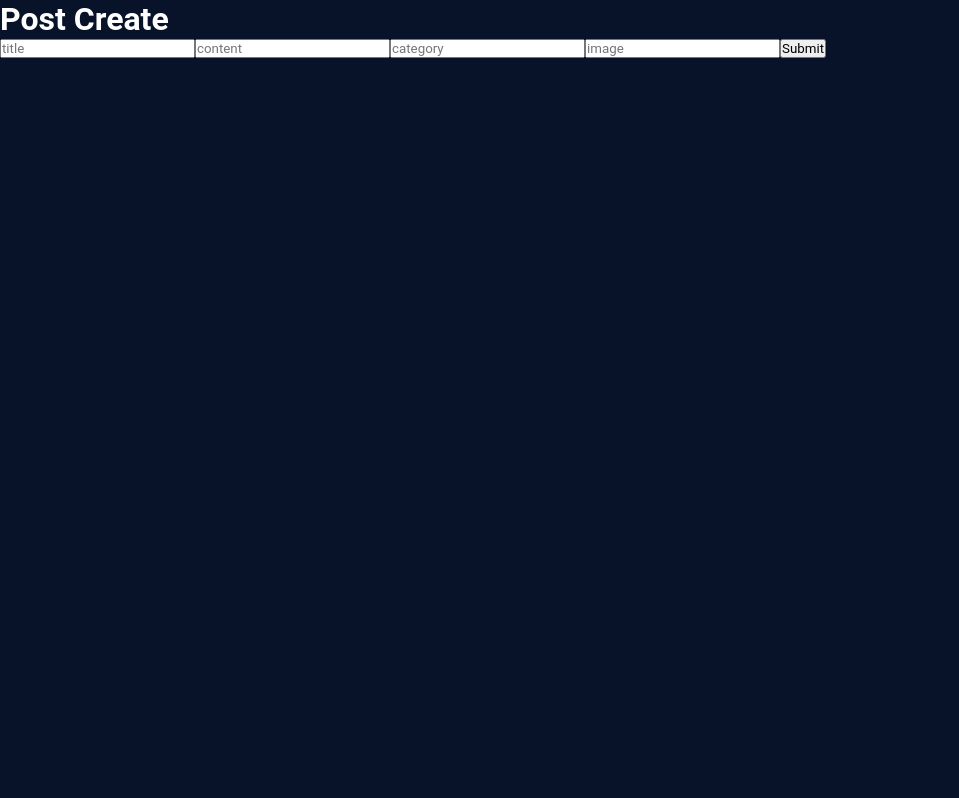
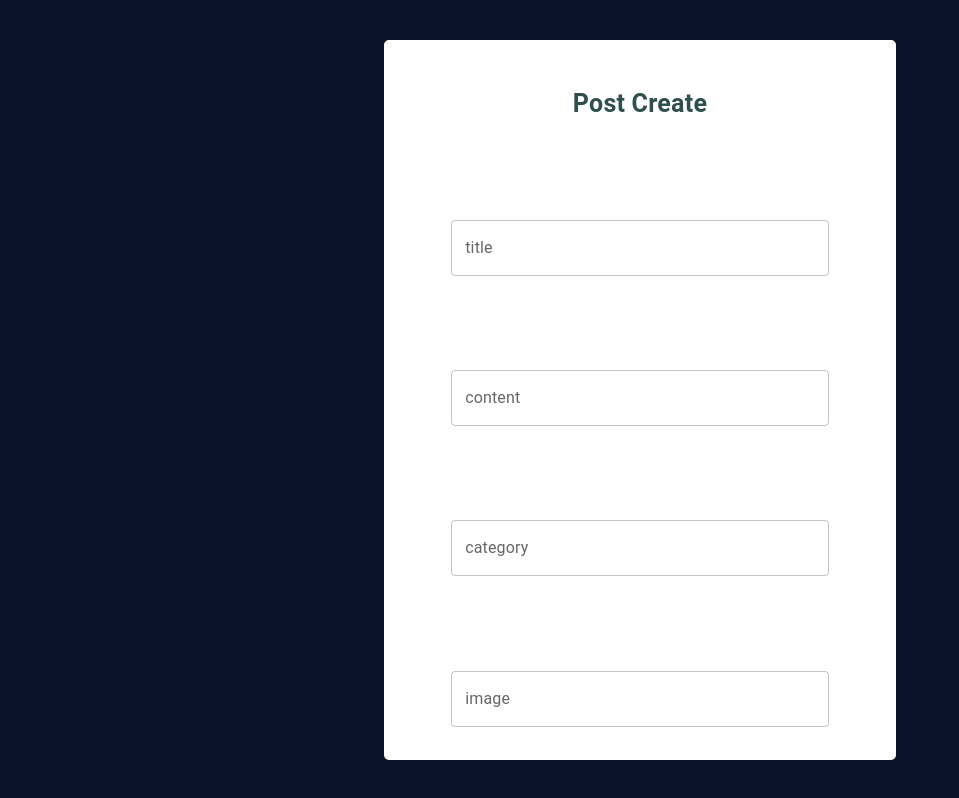
Before and after one commit to Leemihyun/CRUD_test, a React (Vite) app: page /new in a window 1280 px wide. Shown: the whole page, without its empty margins (0-959 px from the left). Built offline with nearby package versions, Linux system fonts and the light colour scheme.

Commit message:
화면디자인수정

```diff
--- a/package.json
+++ b/package.json
@@ -13,6 +13,7 @@
     "@emotion/react": "^11.11.1",
     "@emotion/styled": "^11.11.0",
     "@mui/material": "^5.14.8",
+    "@mui/x-data-grid": "^6.14.0",
     "@tanstack/react-query": "^4.33.0",
     "@tanstack/react-query-devtools": "^4.33.0",
     "@types/styled-components": "^5.1.26",
--- a/src/pages/PostCreateView.tsx
+++ b/src/pages/PostCreateView.tsx
@@ -6,7 +6,16 @@ import {useNavigate} from "react-router-dom";
 import PostForm , {PostFormValues} from "../components/PostForm.tsx";
 import { useForm } from "react-hook-form";
 import {Post} from "../types/Post.ts";
+import {StyledForm} from "./form.styles.ts";
+import {Box, Button, TextField, Typography} from "@mui/material";
 
+type FormValues = {
+    // id: string;
+    title: string;
+    content: string;
+    category: string;
+    image?: string;
+}
 
 const PostCreateView = () => {
     const navigate = useNavigate()
@@ -15,23 +24,11 @@ const PostCreateView = () => {
     // @ts-ignore
     const {
         register,
-        handleSubmit
-        // control,
-        // formState: {
-        //     errors,
-        //     isValid
-        // }
-    } = useForm<PostFormValues>()
+        handleSubmit,
+        formState: {errors}
+    } = useForm<FormValues>()
 
     const onSubmit = async (values: PostFormValues) => {
-        // console.log('create > async > values? ', values)
-        // const newPost  = {
-        //     title: values.title,
-        //     content: values.content,
-        //     category: values.category,
-        //     image: values.image,
-        // }
-        // console.log('newPost ? ', newPost)
         await mutateAsync(values as Post);
         navigate('/', {replace: true})
 
@@ -44,34 +41,96 @@ const PostCreateView = () => {
     // }
 
     return (
-        <div>
-            {isLoading && <h1>loading...</h1>}
-            {/*{isError && <h1>{isError.message}</h1>}*/}
-            <h1>Post Create</h1>
+        <>
+            <Box
+                height="100vh"
+                width="80%"
+                sx={{ display: "flex", justifyContent: "center", alignItems: "center"}}
+                margin={'0 auto'}
+            >
+                <StyledForm>
+                    <Typography className={'heading'}>Post Create</Typography>
+                    {isLoading && <Typography>loading...</Typography>}
                     <form onSubmit={handleSubmit(onSubmit)}>
-                <input
+                        <Box className={'form-container'}>
+                            <TextField
                                 type={'text'}
-                    placeholder={'title'}
-                    {...register('title', {required: true})}
+                                className={'input-field'}
+                                label={'title'}
+                                {...register('title', {
+                                    required: true,
+                                })}
                             />
-                <input
+                            {errors.title && <p className={'error-msg'}>{errors.title.message}</p>}
+
+                            <TextField
                                 type={'text'}
-                    placeholder={'content'}
-                    {...register('content', {required: true})}
+                                className={'input-field'}
+                                label={'content'}
+                                {...register('content', {
+                                    required: true,})}
                             />
-                <input
+                            {errors.content && <p className={'error-msg'}>{errors.content.message}</p>}
+
+                            <TextField
                                 type={'text'}
-                    placeholder={'category'}
-                    {...register('category', {required: true})}
+                                className={'input-field'}
+                                label={'category'}
+                                {...register('category', {
+                                    required: true,})}
                             />
-                <input
+                            {errors.category && <p className={'error-msg'}>{errors.category.message}</p>}
+
+                            <TextField
                                 type={'text'}
-                    placeholder={'image'}
-                    {...register('image', {required: true})}
+                                className={'input-field'}
+                                label={'image'}
+                                {...register('image', {
+                                    required: true
+                                    // minLength: {
+                                    //     value: 8,
+                                    //     message: 'Username should be at least 8 character',
+                                    // }
+                                })}
                             />
-                <input type={'submit'}/>
+                            {errors.image && <p className={'error-msg'}>{errors.image.message}</p>}
+
+                            <Button type={'submit'} className={'submit'} variant={'contained'} size={'large'}>Update</Button>
+                        </Box>
+
                     </form>
-        </div>
+                </StyledForm>
+            </Box>
+
+        {/*<div>*/}
+        {/*    {isLoading && <h1>loading...</h1>}*/}
+        {/*    /!*{isError && <h1>{isError.message}</h1>}*!/*/}
+        {/*    <h1>Post Create</h1>*/}
+        {/*    <form onSubmit={handleSubmit(onSubmit)}>*/}
+        {/*        <input*/}
+        {/*            type={'text'}*/}
+        {/*            placeholder={'title'}*/}
+        {/*            {...register('title', {required: true})}*/}
+        {/*        />*/}
+        {/*        <input*/}
+        {/*            type={'text'}*/}
+        {/*            placeholder={'content'}*/}
+        {/*            {...register('content', {required: true})}*/}
+        {/*        />*/}
+        {/*        <input*/}
+        {/*            type={'text'}*/}
+        {/*            placeholder={'category'}*/}
+        {/*            {...register('category', {required: true})}*/}
+        {/*        />*/}
+        {/*        <input*/}
+        {/*            type={'text'}*/}
+        {/*            placeholder={'image'}*/}
+        {/*            {...register('image', {required: true})}*/}
+        {/*        />*/}
+        {/*        <input type={'submit'}/>*/}
+        {/*    </form>*/}
+        {/*</div>*/}
+        </>
     );
 };
 
--- a/src/pages/PostDetailView.tsx
+++ b/src/pages/PostDetailView.tsx
@@ -1,6 +1,7 @@
 import {useNavigate, useParams} from "react-router-dom";
 import usePostDetail from "../hooks/usePostDetail.ts";
 import usePostDelete from "../hooks/usePostDelete.ts";
+import {Box, Button, Stack, Typography} from "@mui/material";
 
 const PostDetailView = () => {
     const navigate = useNavigate()
@@ -20,12 +21,36 @@ const PostDetailView = () => {
             {isLoading && <h1>Loading...</h1>}
             {error && <h1>{error.message}</h1>}
             {isSuccess && data && (
-                <div>
-                    {data.title}
-                </div>
+                <Stack direction={'column'}>
+                    <Stack direction={'row'} padding={10} >
+                        <Box
+                        // sx={{ marginX: 10}}
+                        >
+                            <img src={data.image} style={{width: 300, height: 300, objectFit: 'cover'}}/>
+                        </Box>
+                        <Stack direction={'column'} px={5} gap={3}>
+                            <Typography fontSize={50}>
+                            {data.title}
+                            </Typography>
+                            <Typography>
+                               category: {data.category}
+                            </Typography>
+                        </Stack>
+                    </Stack>
+
+                    <Stack px={10} >
+                        <Typography fontWeight={100}>
+                            content: {data.content}
+                        </Typography>
+                    </Stack>
+
+                    <Stack direction={'row'} padding={10} >
+                        <Button onClick={()=>navigate(`/update/${id}`)}>Update</Button>
+                         <Button onClick={handleDelete}>Delete</Button>
+                    </Stack>
+                </Stack>
             )}
-            <button onClick={()=>navigate(`/update/${id}`)}>Update</button>
-            <button onClick={handleDelete}>Delete</button>
+
         </div>
     );
 };
--- a/src/pages/PostListView.tsx
+++ b/src/pages/PostListView.tsx
@@ -1,24 +1,129 @@
 import usePostList from "../hooks/usePostList.ts";
+// import {useNavigate} from "react-router-dom";
+// import { DataGrid, GridColDef, GridValueGetterParams } from "@mui/x-data-grid";
+// import {
+//     Paper,
+//     Table, TableBody,
+//     TableCell,
+//     tableCellClasses,
+//     TableContainer,
+//     TableHead,
+//     TableRow,
+//     Typography
+// } from "@mui/material";
+import { styled } from '@mui/material/styles';
+import Table from '@mui/material/Table';
+import TableBody from '@mui/material/TableBody';
+import TableCell, { tableCellClasses } from '@mui/material/TableCell';
+import TableContainer from '@mui/material/TableContainer';
+import TableHead from '@mui/material/TableHead';
+import TableRow from '@mui/material/TableRow';
+import Paper from '@mui/material/Paper';
+import {DataGrid, GridColDef, GridValueGetterParams} from "@mui/x-data-grid";
+import {useState} from "react";
 import {useNavigate} from "react-router-dom";
+import {Button} from "@mui/material";
 
 const PostListView = () => {
     const navigate = useNavigate()
     const {isLoading, isSuccess, data, error} = usePostList()
+    const columns: GridColDef[] = [
+        { field: 'title', headerName: 'title', width: 150 },
+        { field: 'category', headerName: 'category', width: 100 },
+        { field: 'content', headerName: 'content', width: 330 },
+        {
+            field: 'image',
+            headerName: 'image',
+            width: 160,
+            // description: 'This column has a value getter and is not sortable.',
+            // sortable: false,
+            valueGetter: (params: GridValueGetterParams) =>
+                <img src={`${params.image}`} style={{ width: '100px', height: 'auto'}}/>
+                // `${params.row.firstName || ''} ${params.row.lastName || ''}`,
+        },
+    ];
+
+    const StyledTableCell = styled(TableCell)(({ theme }) => ({
+        [`&.${tableCellClasses.head}`]: {
+            backgroundColor: theme.palette.common.black,
+            color: theme.palette.common.white,
+        },
+        [`&.${tableCellClasses.body}`]: {
+            fontSize: 14,
+        },
+    }));
+
+    const StyledTableRow = styled(TableRow)(({ theme }) => ({
+        '&:nth-of-type(odd)': {
+            backgroundColor: theme.palette.action.hover,
+        },
+        // hide last border
+        '&:last-child td, &:last-child th': {
+            border: 0,
+        },
+    }));
+
+    const [getItem, setItem] = useState({})
+
     return (
         <>
-        <div>
-            {isLoading && <h1>Loading...</h1>}
+            {isLoading && <h1>loading...</h1>}
             {error && <h1>{error.message}</h1>}
-            {isSuccess && data?.map((item, index) => (
-               <div key={index}>
-                   <h1>{item.title}</h1>
-                   <button onClick={()=> navigate(`/${item.id}`)}>View Detail</button>
-               </div>
-            ))}
-        </div>
-        <div>
-            <button onClick={()=> navigate('/new')}>New Post</button>
-        </div>
+            {isSuccess &&
+                <>
+                    <DataGrid
+                    rows={data}
+                    columns={columns}
+                    initialState={{
+                        pagination: {
+                            paginationModel: { page: 0, pageSize: 20 },
+                        },
+                    }}
+                    pageSizeOptions={[5, 20]}
+                    checkboxSelection
+                    style={{ color: 'white'}}
+                    columnHeaderHeight={90}
+                    density={'compact'}
+                    onCellClick={(params,details)=>{
+                        setItem({...params});
+                        console.log('getItem? ' , getItem)
+                        console.log('params? ' ,params)
+                        console.log('details? ', details)
+                    }}
+                    />
+                    <Button onClick={()=> navigate(`/${getItem?.id}`)}>View Detail</Button>
+                    <Button onClick={()=> navigate('/new')}>New Post</Button>
+
+                    {/*<TableContainer component={Paper}>*/}
+                    {/*    <Table sx={{ minWidth: 700, maxWidth: 1400, margin: '0 auto', width: '90%' }} aria-label="customized table">*/}
+                    {/*        <TableHead>*/}
+                    {/*            <TableRow>*/}
+                    {/*                <StyledTableCell>title</StyledTableCell>*/}
+                    {/*                <StyledTableCell>category</StyledTableCell>*/}
+                    {/*                <StyledTableCell>content</StyledTableCell>*/}
+                    {/*                <StyledTableCell>image</StyledTableCell>*/}
+                    {/*            </TableRow>*/}
+                    {/*        </TableHead>*/}
+                    {/*        <TableBody>*/}
+                    {/*            {data.map((row) => (*/}
+                    {/*                <StyledTableRow key={row.id}>*/}
+                    {/*                    <StyledTableCell component="th" scope="row">*/}
+                    {/*                        {row.title}*/}
+                    {/*                    </StyledTableCell>*/}
+                    {/*                    <StyledTableCell>{row.category}</StyledTableCell>*/}
+                    {/*                    <StyledTableCell>{row.content}</StyledTableCell>*/}
+                    {/*                    <StyledTableCell>*/}
+                    {/*                        /!*{row.image}*!/*/}
+                    {/*                        <img src={row.image} style={{ width: '100px', height: 'auto'}}/>*/}
+                    {/*                    </StyledTableCell>*/}
+                    {/*                </StyledTableRow>*/}
+                    {/*            ))}*/}
+                    {/*        </TableBody>*/}
+                    {/*    </Table>*/}
+                    {/*</TableContainer>*/}
+
+                </>
+            }
         </>
     );
 };
```
Also changed, not shown: 1 other file (tests, documents, lock files or other folders). Lines whose indentation alone changed are shown as unchanged.
